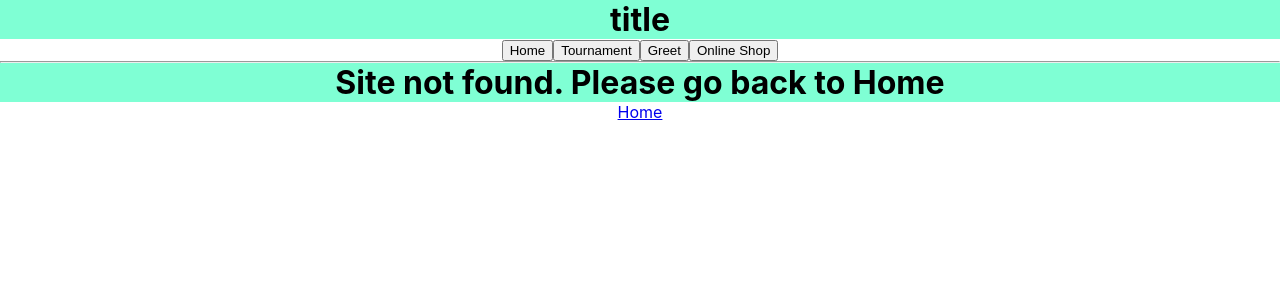
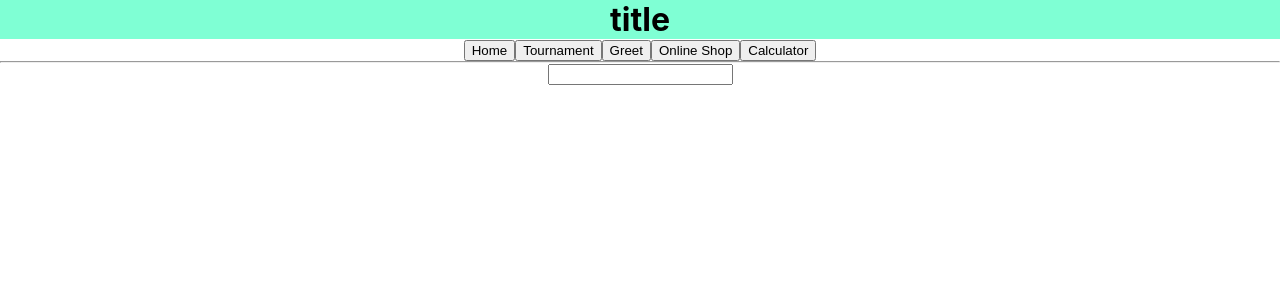
Before and after one commit to AitordeGomar/React-Demo, a React (Create React App) app: page /calculator in a window 1280 px wide. Before the commit this address had no page. Shown: the top 300 px of the page. Built offline with nearby package versions, Linux system fonts and the light colour scheme.

Commit message:
calculator created and linked

```diff
--- a/src/App.js
+++ b/src/App.js
@@ -7,6 +7,7 @@ import Tournament from './componets/Tournament';
 import Home from './componets/Home';
 import Error from './componets/Error';
 import Shop from './componets/shop/Shop';
+import Calculator from './componets/Calculator';
 
 import '../src/App.css';
 
@@ -22,6 +23,7 @@ function App() {
       <Route path='/tournament'><Tournament /></Route>
       <Route path='/greet'><Greet /></Route>
       <Route path='/shop'><Shop /></Route>
+      <Route path='/calculator'><Calculator/></Route>
       <Route path='*'><Error /></Route>
       </Switch>
 </Router>
--- /dev/null
+++ b/src/componets/Calculator.js
@@ -0,0 +1,13 @@
+import React, {useState} from 'react'
+
+const Calculator = () => {
+
+    const [value, setValue] = useState('');
+    return (
+        <div>
+            <input type='text' value={value}/>
+        </div>
+    )
+}
+
+export default Calculator
--- a/src/componets/NavBar.js
+++ b/src/componets/NavBar.js
@@ -9,7 +9,7 @@ const NavBar = () => {
             <Link to='/tournament'><button>Tournament</button></Link>
             <Link to='/greet'><button>Greet</button></Link>
             <Link to='/shop'><button>Online Shop</button></Link>
-
+            <Link to='/calculator'><button>Calculator</button></Link>
             <hr />
         </div>
     )
```
